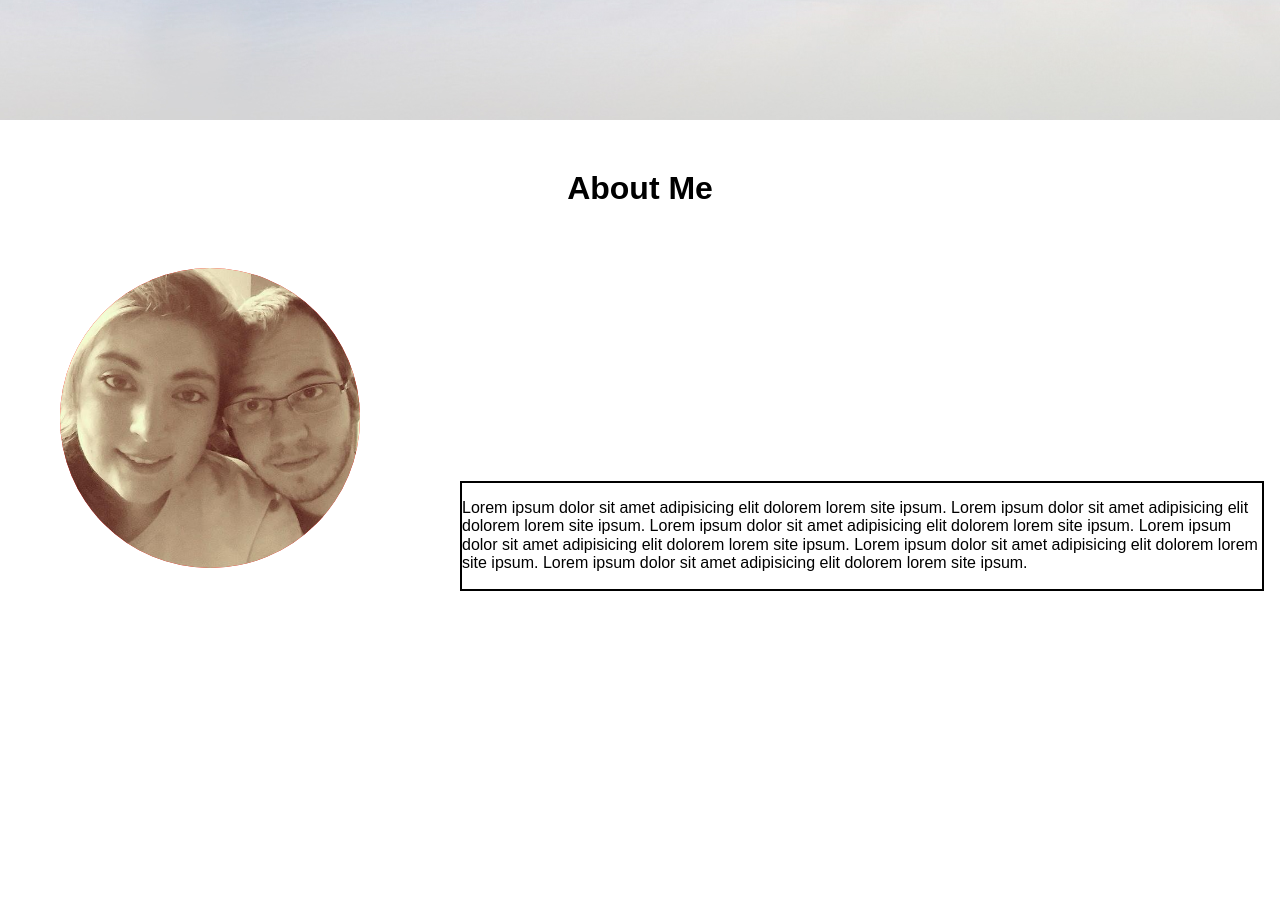
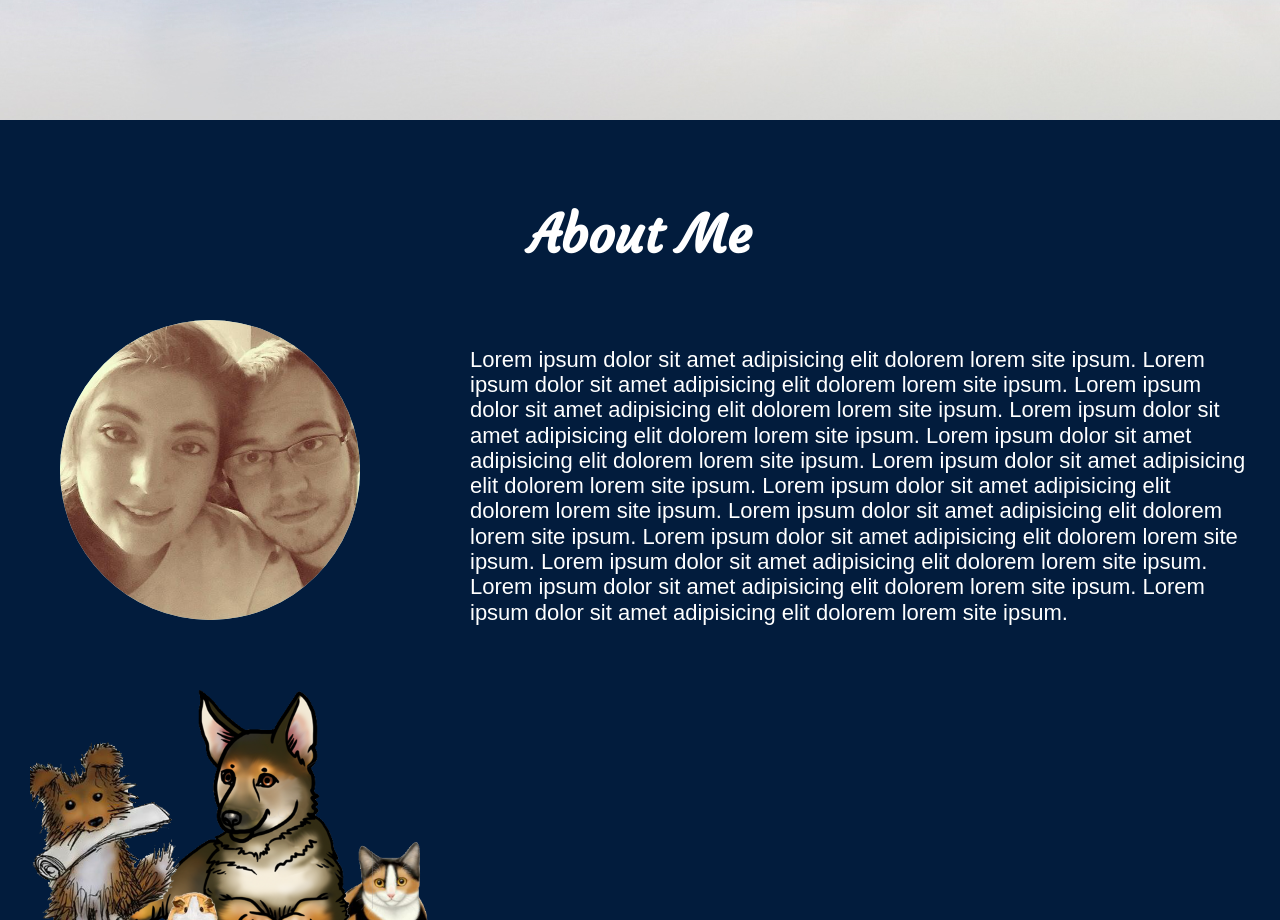
Before and after one commit to TJBANEY/portfolio_project, an Angular app: page / in a window 1280 px wide. Shown: the part 3080-4000 px from the top of the page. Built offline with nearby package versions, Linux system fonts and the light colour scheme.

Commit message:
start creating about me section

```diff
--- a/src/app/contact/contact.component.html
+++ b/src/app/contact/contact.component.html
@@ -1,13 +1,20 @@
 <div class="row">
     <div class="col-xs-12">
-        <div style="margin-top: 50px;">
-            <h1 style="text-align: center;">About Me</h1>
+        <div style="background-color: #021c3d; position: relative; height: 830px;">
+            <div style="padding-top: 50px;">
+                <h1 style="font-size: 52px; color: white; font-family: 'Courgette'; text-align: center; margin-bottom: 50px;">About Me</h1>
             </div>
-        <div style="display: inline-block; width: 300px; height: 300px; border-radius: 50%; background-color: red; margin-left: 60px; margin-top: 40px;">
+            <div style="background-color: lightblue; display: inline-block; width: 300px; height: 300px; border-radius: 50%; margin-left: 60px;">
                 <img src="/assets/images/about-me.jpg" alt="" style="width: 100%; border-radius: 50%">
             </div>
-        <div style="display: inline-block; width: 800px; border: 2px solid black; margin-left: 100px;">
-            <p>
+            <div style="display: inline-block; width: 800px; margin-left: 100px;">
+                <p style="font-size: 22px; padding: 10px; color: white;">
+                    Lorem ipsum dolor sit amet adipisicing elit dolorem lorem site ipsum.
+                    Lorem ipsum dolor sit amet adipisicing elit dolorem lorem site ipsum.
+                    Lorem ipsum dolor sit amet adipisicing elit dolorem lorem site ipsum.
+                    Lorem ipsum dolor sit amet adipisicing elit dolorem lorem site ipsum.
+                    Lorem ipsum dolor sit amet adipisicing elit dolorem lorem site ipsum.
+                    Lorem ipsum dolor sit amet adipisicing elit dolorem lorem site ipsum.
                     Lorem ipsum dolor sit amet adipisicing elit dolorem lorem site ipsum.
                     Lorem ipsum dolor sit amet adipisicing elit dolorem lorem site ipsum.
                     Lorem ipsum dolor sit amet adipisicing elit dolorem lorem site ipsum.
@@ -16,5 +23,9 @@
                     Lorem ipsum dolor sit amet adipisicing elit dolorem lorem site ipsum.
                 </p>
             </div>
+            <div style="width: 400px; height: 400px; position: absolute; bottom: -140px; left: 30px;">
+                <img src="/assets/images/pets.png" alt="" style="width: 100%;">
             </div>
         </div>
+    </div>
+</div>
```
Also changed, not shown: src/assets/images/computer-desk.png (added), src/assets/images/pets.png. Lines whose indentation alone changed are shown as unchanged.
